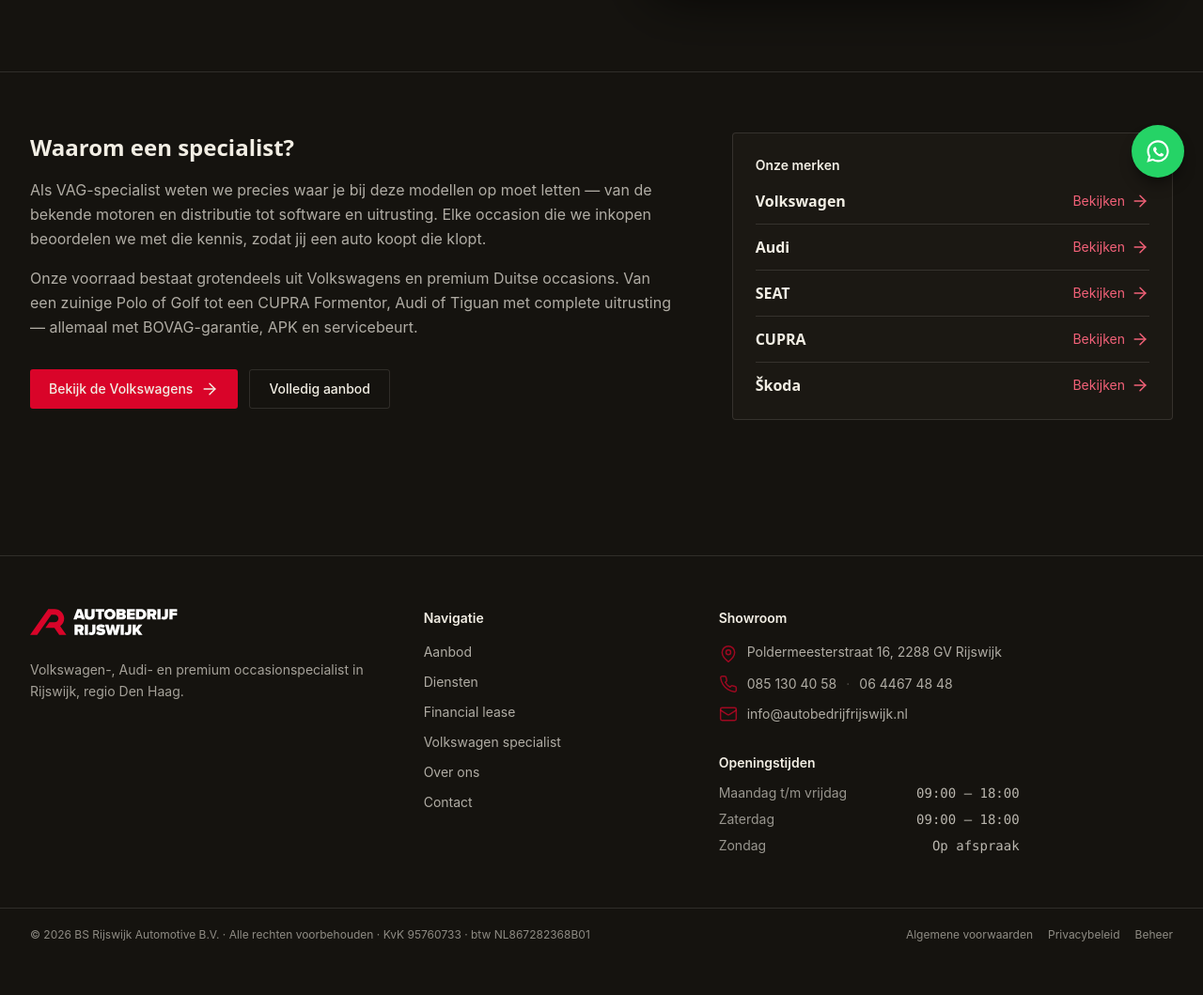
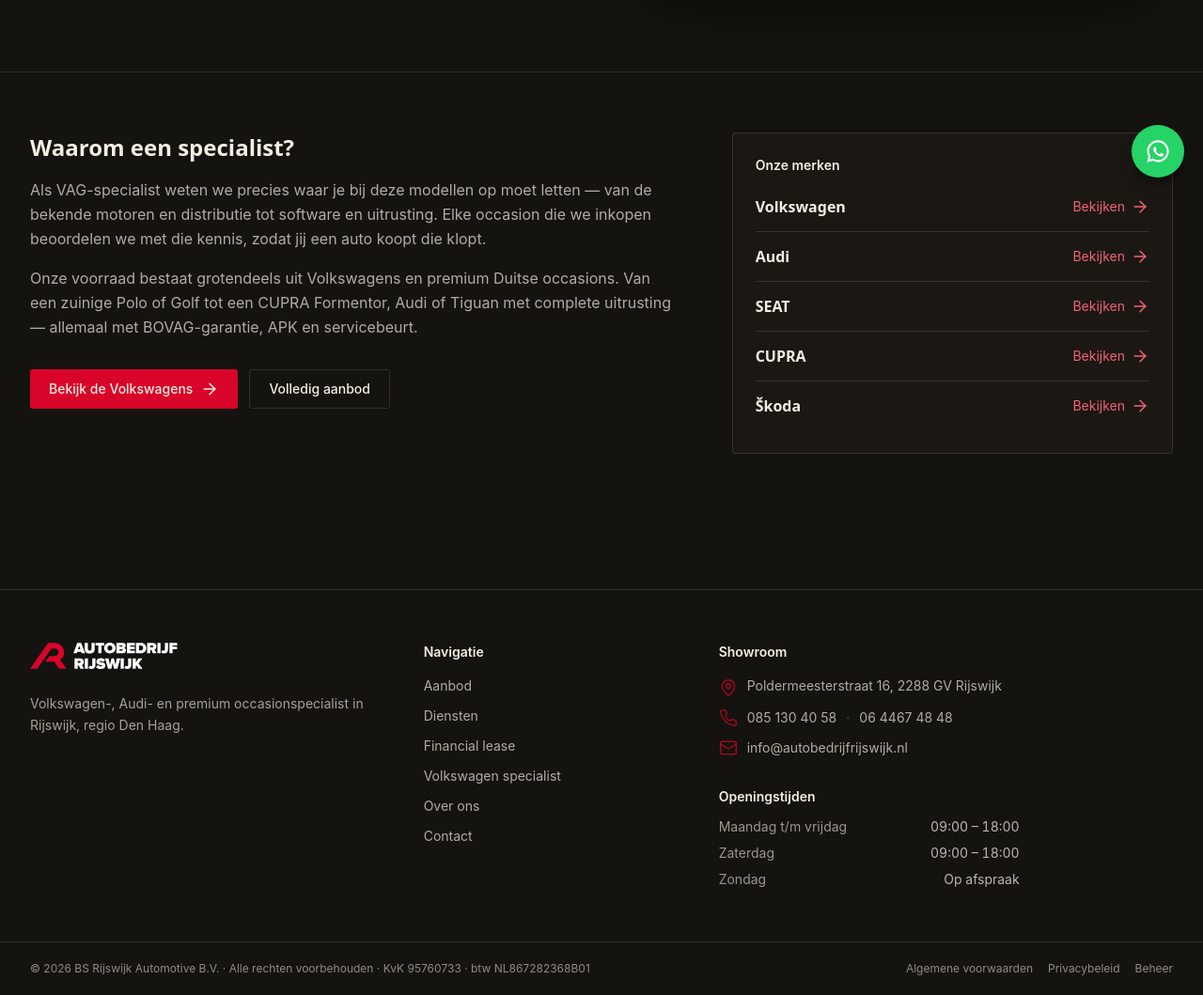
Before and after one commit to safouane070/garagesite, a Laravel app: page /volkswagen-specialist in a window 1280 px wide. Shown: the part 591-1650 px from the top of the page at 94% size. Before the commit the page ends 1593 px from the top, so only its background shows below. Run offline with Laravel 12, Linux system fonts and the light colour scheme; style sheets or scripts are compiled from the project's sources.

Commit message:
Mobiel: prijsbalk direct in beeld, grotere tikdoelen, geen mono en kicker meer

```diff
--- a/resources/css/app.css
+++ b/resources/css/app.css
@@ -89,6 +89,12 @@
         box-shadow: 0 0 0 1px rgba(217, 4, 41, 0.6);
         cursor: pointer;
     }
+    /* Vinger i.p.v. muis: groter grijpvlak, en voelbaar "vast" tijdens het slepen. */
+    @media (pointer: coarse) {
+        .dual-range::-webkit-slider-thumb { height: 26px; width: 26px; }
+        .dual-range::-moz-range-thumb { height: 26px; width: 26px; }
+        .dual-range:active::-webkit-slider-thumb { transform: scale(1.1); }
+    }
     .dual-range::-webkit-slider-runnable-track {
         background: transparent;
     }
@@ -164,7 +170,8 @@
 
     /* Filterchip: zelfde drukgevoel als knoppen, kleur als staat. */
     .filter-chip {
-        @apply rounded-[3px] border px-3 py-1.5 text-xs font-medium transition-[color,background-color,border-color,transform] duration-150 ease-out active:scale-[0.97];
+        /* Telefoon: ±42px hoog (duimmaat); vanaf lg de compacte zijbalkmaat. */
+        @apply rounded-[3px] border px-3.5 py-2.5 text-sm font-medium transition-[color,background-color,border-color,transform] duration-150 ease-out active:scale-[0.97] lg:px-3 lg:py-1.5 lg:text-xs;
     }
 
     /* ---- Knoppen: crisp, kleine radius (geen pill-soep) ---- */
--- a/resources/views/components/car-card.blade.php
+++ b/resources/views/components/car-card.blade.php
@@ -69,7 +69,7 @@
             <span class="text-sm text-cream/60 tabular">Lease v.a. € {{ number_format($monthly, 0, ',', '.') }} p/m</span>
         @endif
         @if ($car->isVatDeductible())
-            <span class="rounded-[3px] border border-hairline px-1.5 py-0.5 text-[11px] font-medium uppercase tracking-wide text-cream/80">BTW</span>
+            <span class="rounded-[3px] border border-hairline px-1.5 py-0.5 text-xs font-medium uppercase tracking-wide text-cream/80">BTW</span>
         @endif
     </div>
 </a>
--- a/resources/views/components/layouts/public.blade.php
+++ b/resources/views/components/layouts/public.blade.php
@@ -202,13 +202,13 @@
 
             <div class="md:col-span-3">
                 <p class="text-sm font-semibold text-cream">Navigatie</p>
-                <ul class="mt-4 grid grid-cols-2 gap-x-6 gap-y-3 text-sm text-cream/70 md:grid-cols-1">
-                    <li><a href="{{ route('cars.index') }}" class="transition hover:text-brass-300">Aanbod</a></li>
-                    <li><a href="{{ route('diensten') }}" class="transition hover:text-brass-300">Diensten</a></li>
-                    <li><a href="{{ route('financial-lease') }}" class="transition hover:text-brass-300">Financial lease</a></li>
-                    <li><a href="{{ route('vw-specialist') }}" class="transition hover:text-brass-300">Volkswagen specialist</a></li>
-                    <li><a href="{{ route('over-ons') }}" class="transition hover:text-brass-300">Over ons</a></li>
-                    <li><a href="{{ route('contact') }}" class="transition hover:text-brass-300">Contact</a></li>
+                <ul class="mt-2 grid grid-cols-2 gap-x-6 text-sm text-cream/70 md:mt-4 md:grid-cols-1 md:gap-y-3">
+                    <li><a href="{{ route('cars.index') }}" class="block py-2.5 transition hover:text-brass-300 md:py-0">Aanbod</a></li>
+                    <li><a href="{{ route('diensten') }}" class="block py-2.5 transition hover:text-brass-300 md:py-0">Diensten</a></li>
+                    <li><a href="{{ route('financial-lease') }}" class="block py-2.5 transition hover:text-brass-300 md:py-0">Financial lease</a></li>
+                    <li><a href="{{ route('vw-specialist') }}" class="block py-2.5 transition hover:text-brass-300 md:py-0">Volkswagen specialist</a></li>
+                    <li><a href="{{ route('over-ons') }}" class="block py-2.5 transition hover:text-brass-300 md:py-0">Over ons</a></li>
+                    <li><a href="{{ route('contact') }}" class="block py-2.5 transition hover:text-brass-300 md:py-0">Contact</a></li>
                 </ul>
             </div>
 
@@ -217,11 +217,11 @@
                 <ul class="mt-4 space-y-3 text-sm text-cream/70">
                     <li class="flex items-start gap-2.5"><x-icon name="map-pin" class="mt-0.5 h-4 w-4 shrink-0 text-brass-500/70" /> {{ config('brand.contact.address') }}</li>
                     <li class="flex items-center gap-2.5"><x-icon name="phone" class="h-4 w-4 shrink-0 text-brass-500/70" />
-                        <a href="tel:{{ config('brand.contact.phone_href') }}" class="hover:text-brass-300">{{ config('brand.contact.phone') }}</a>
+                        <a href="tel:{{ config('brand.contact.phone_href') }}" class="-my-2.5 py-2.5 hover:text-brass-300">{{ config('brand.contact.phone') }}</a>
                         <span class="text-cream/25">·</span>
-                        <a href="tel:{{ config('brand.contact.mobile_href') }}" class="hover:text-brass-300">{{ config('brand.contact.mobile') }}</a>
+                        <a href="tel:{{ config('brand.contact.mobile_href') }}" class="-my-2.5 py-2.5 hover:text-brass-300">{{ config('brand.contact.mobile') }}</a>
                     </li>
-                    <li class="flex items-center gap-2.5"><x-icon name="mail" class="h-4 w-4 shrink-0 text-brass-500/70" /> <a href="mailto:{{ config('brand.contact.email') }}" class="hover:text-brass-300">{{ config('brand.contact.email') }}</a></li>
+                    <li class="flex items-center gap-2.5"><x-icon name="mail" class="h-4 w-4 shrink-0 text-brass-500/70" /> <a href="mailto:{{ config('brand.contact.email') }}" class="-my-2.5 py-2.5 hover:text-brass-300">{{ config('brand.contact.email') }}</a></li>
                 </ul>
 
                 <p class="mt-8 text-sm font-semibold text-cream">Openingstijden</p>
@@ -229,7 +229,7 @@
                     @foreach (config('brand.opening_hours.days') as $d)
                         <div class="flex justify-between gap-6">
                             <dt class="text-cream/60">{{ $d['label'] }}</dt>
-                            <dd class="font-mono text-cream/75 tabular">{{ $d['value'] }}</dd>
+                            <dd class="text-cream/75 tabular">{{ $d['value'] }}</dd>
                         </div>
                     @endforeach
                 </dl>
@@ -240,9 +240,9 @@
             <div class="container-x flex flex-col items-center justify-between gap-3 pb-24 pt-5 text-center text-xs text-cream/55 sm:flex-row sm:py-5 sm:text-left">
                 <span>&copy; {{ date('Y') }} {{ config('brand.company.legal_name') ?: config('app.name') }} · Alle rechten voorbehouden{{ config('brand.company.kvk') ? ' · KvK ' . config('brand.company.kvk') : '' }}{{ config('brand.company.vat') ? ' · btw ' . config('brand.company.vat') : '' }}</span>
                 <span class="flex flex-wrap items-center justify-center gap-x-4 gap-y-1">
-                    <a href="{{ route('voorwaarden') }}" class="transition hover:text-brass-300">Algemene voorwaarden</a>
-                    <a href="{{ route('privacy') }}" class="transition hover:text-brass-300">Privacybeleid</a>
-                    <a href="{{ route('login') }}" class="transition hover:text-brass-300">Beheer</a>
+                    <a href="{{ route('voorwaarden') }}" class="-my-2.5 py-2.5 transition hover:text-brass-300">Algemene voorwaarden</a>
+                    <a href="{{ route('privacy') }}" class="-my-2.5 py-2.5 transition hover:text-brass-300">Privacybeleid</a>
+                    <a href="{{ route('login') }}" class="-my-2.5 py-2.5 transition hover:text-brass-300">Beheer</a>
                 </span>
             </div>
         </div>
--- a/resources/views/pages/contact.blade.php
+++ b/resources/views/pages/contact.blade.php
@@ -19,7 +19,7 @@
                             <p class="mt-0.5 text-sm text-cream/70">{{ config('brand.contact.address') }}</p>
                             <a href="https://www.google.com/maps/dir/?api=1&destination={{ urlencode(config('brand.maps.query')) }}"
                                target="_blank" rel="noopener"
-                               class="mt-1 inline-flex items-center gap-1.5 text-sm text-brass-300 transition hover:text-brass-200">
+                               class="-my-1.5 mt-0 inline-flex items-center gap-1.5 py-2.5 text-sm text-brass-300 transition hover:text-brass-200">
                                 Plan je route <x-icon name="arrow-up-right" class="h-3.5 w-3.5" />
                             </a>
                         </div>
@@ -50,7 +50,7 @@
                                 @foreach (config('brand.opening_hours.days') as $d)
                                     <div class="flex justify-between gap-6">
                                         <dt class="text-cream/70">{{ $d['label'] }}</dt>
-                                        <dd class="font-mono text-cream/80 tabular">{{ $d['value'] }}</dd>
+                                        <dd class="text-cream/80 tabular">{{ $d['value'] }}</dd>
                                     </div>
                                 @endforeach
                             </dl>
--- a/resources/views/pages/financial-lease.blade.php
+++ b/resources/views/pages/financial-lease.blade.php
@@ -59,7 +59,7 @@
 
             {{-- Echt financial-lease-aanbod (widget van onze leasepartner) --}}
             <div>
-                <p class="kicker">Actueel aanbod</p>
+                <h2 class="text-sm font-semibold text-cream">Actueel aanbod</h2>
                 <p class="mt-2 mb-4 text-sm text-cream/60">Live maandbedragen, verzorgd door onze leasepartner FinancialLease.nl.</p>
                 <x-consent-embed
                     src="https://iframe.financiallease.nl/lease?stock_id={{ config('brand.finance.financiallease_stock_id') }}&primary_color=d90429&secondary_color=d90429"
--- a/resources/views/pages/vw-specialist.blade.php
+++ b/resources/views/pages/vw-specialist.blade.php
@@ -34,13 +34,17 @@
                     $brands = ['Volkswagen', 'Audi', 'SEAT', 'CUPRA', 'Škoda'];
                 @endphp
                 <div class="rounded-[4px] border border-hairline bg-graphite-700/50 p-6">
-                    <p class="kicker">Onze merken</p>
-                    <ul class="mt-4 space-y-3">
+                    <h2 class="text-sm font-semibold text-cream">Onze merken</h2>
+                    {{-- Hele rij is de link: een duim raakt de rij, niet het woord "Bekijken". --}}
+                    <ul class="mt-2">
                         @foreach ($brands as $b)
-                            <li class="flex items-center justify-between border-b border-hairline pb-3 last:border-0 last:pb-0">
-                                <span class="font-display font-semibold text-cream">{{ $b }}</span>
-                                <a href="{{ route('cars.index', ['brand' => $b]) }}" class="inline-flex items-center gap-1.5 text-sm text-brass-300 transition hover:text-brass-200">
-                                    Bekijken <x-icon name="arrow-right" class="h-3.5 w-3.5" />
+                            <li class="border-b border-hairline last:border-0">
+                                <a href="{{ route('cars.index', ['brand' => $b]) }}"
+                                   class="group flex items-center justify-between py-3.5 transition-colors duration-150 ease-out active:bg-cream/[0.04]">
+                                    <span class="font-display font-semibold text-cream">{{ $b }}</span>
+                                    <span class="inline-flex items-center gap-1.5 text-sm text-brass-300 transition-colors group-hover:text-brass-200">
+                                        Bekijken <x-icon name="arrow-right" class="h-3.5 w-3.5 transition-transform duration-200 ease-out [@media(hover:hover)]:group-hover:translate-x-0.5" />
+                                    </span>
                                 </a>
                             </li>
                         @endforeach
```
Also changed, not shown: resources/views/cars/show.blade.php (+20 -20 lines), tests/Feature/PhotoTest.php (+2 -1 lines), tests/Feature/PublicUxTest.php (+10 -0 lines).
